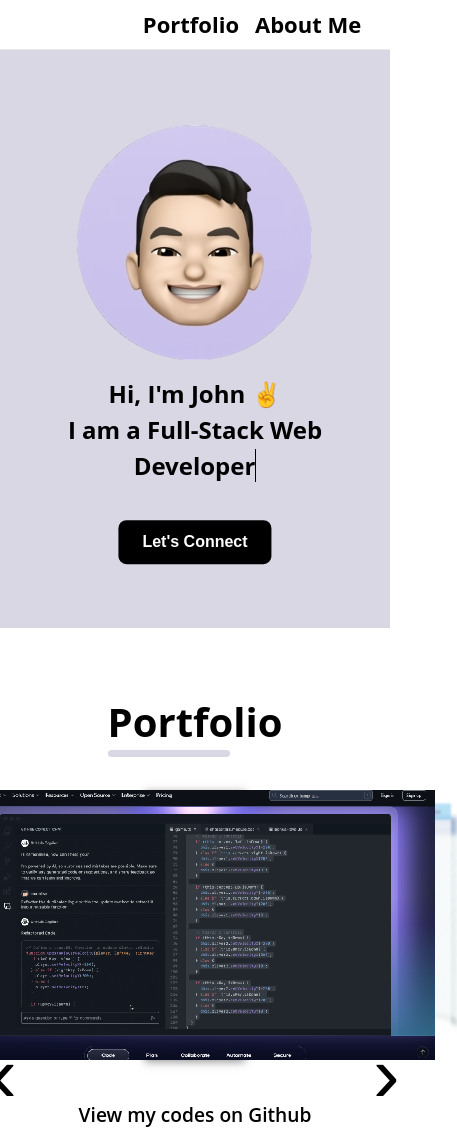
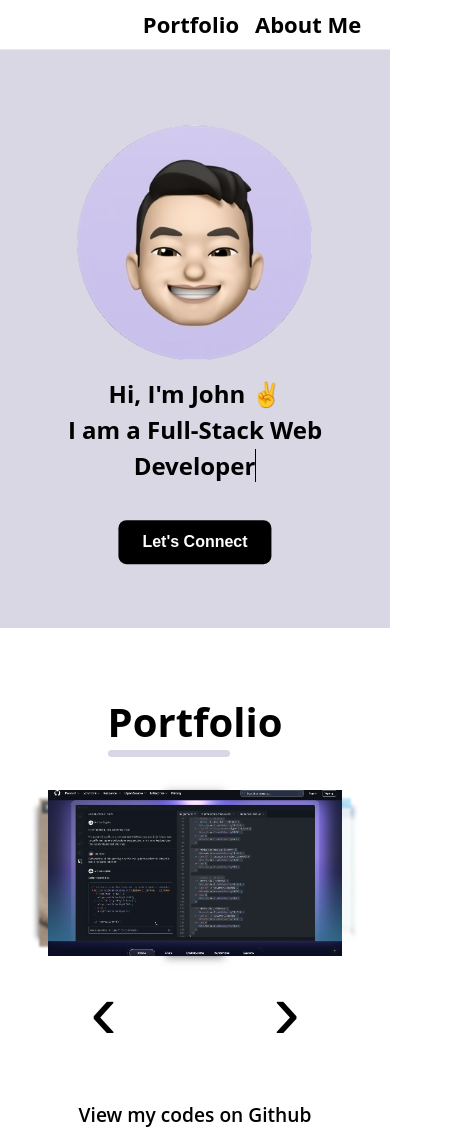
Before and after one commit to JPham4801/portfolio, a website: page index.html in a window 390 px wide. Shown: the top 1138 px of the page, 457 px wide, since content can reach past the window. Drawn offline with nearby package versions, Linux system fonts and the light colour scheme.

Commit message:
adjusted media for mobile

```diff
--- a/css/carousel.css
+++ b/css/carousel.css
@@ -157,19 +157,35 @@
 }
 
 @media (max-width: 576px) {
+  .carousel {
+    width: 100%;
+    height: auto;
+  }
+
   .carousel__item {
-    width: 100px;
+    width: 100%;
+    height: auto;
+  }
+
+  .carousel__list img {
+    display: flex;
+    width: 500%;
+    height: auto;
   }
 
   .carousel__nav {
     font-size: 5rem;
-    top: 95%;
+    top: 74%;
     height: 40%;
   }
   .carousel__nav--prev {
-    left: calc(96% - 240px - 100px);
+    left: calc(130% - 240px - 100px);
   }
   .carousel__nav--next {
-    right: calc(96% - 240px - 100px);
+    right: calc(130% - 240px - 100px);
+  }
+
+  .skill-content ul {
+    justify-content: flex-start;
   }
 }
--- a/css/style.css
+++ b/css/style.css
@@ -193,7 +193,7 @@ li {
 .skill-content ul {
   display: flex;
   flex-direction: row;
-  justify-content: center;
+  justify-content: flex-start;
   align-items: center;
   flex-wrap: wrap;
   gap: 5px;
```
